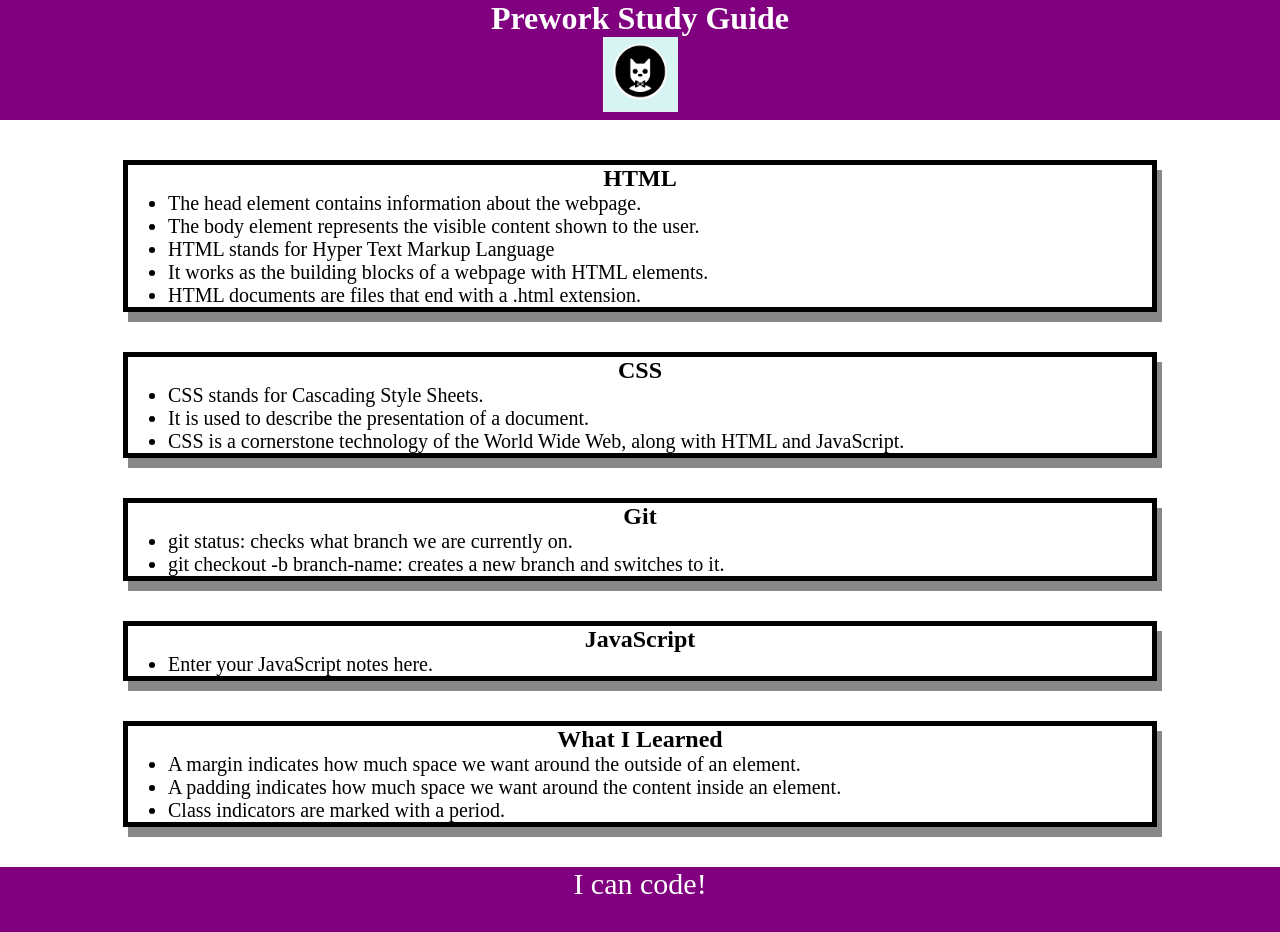
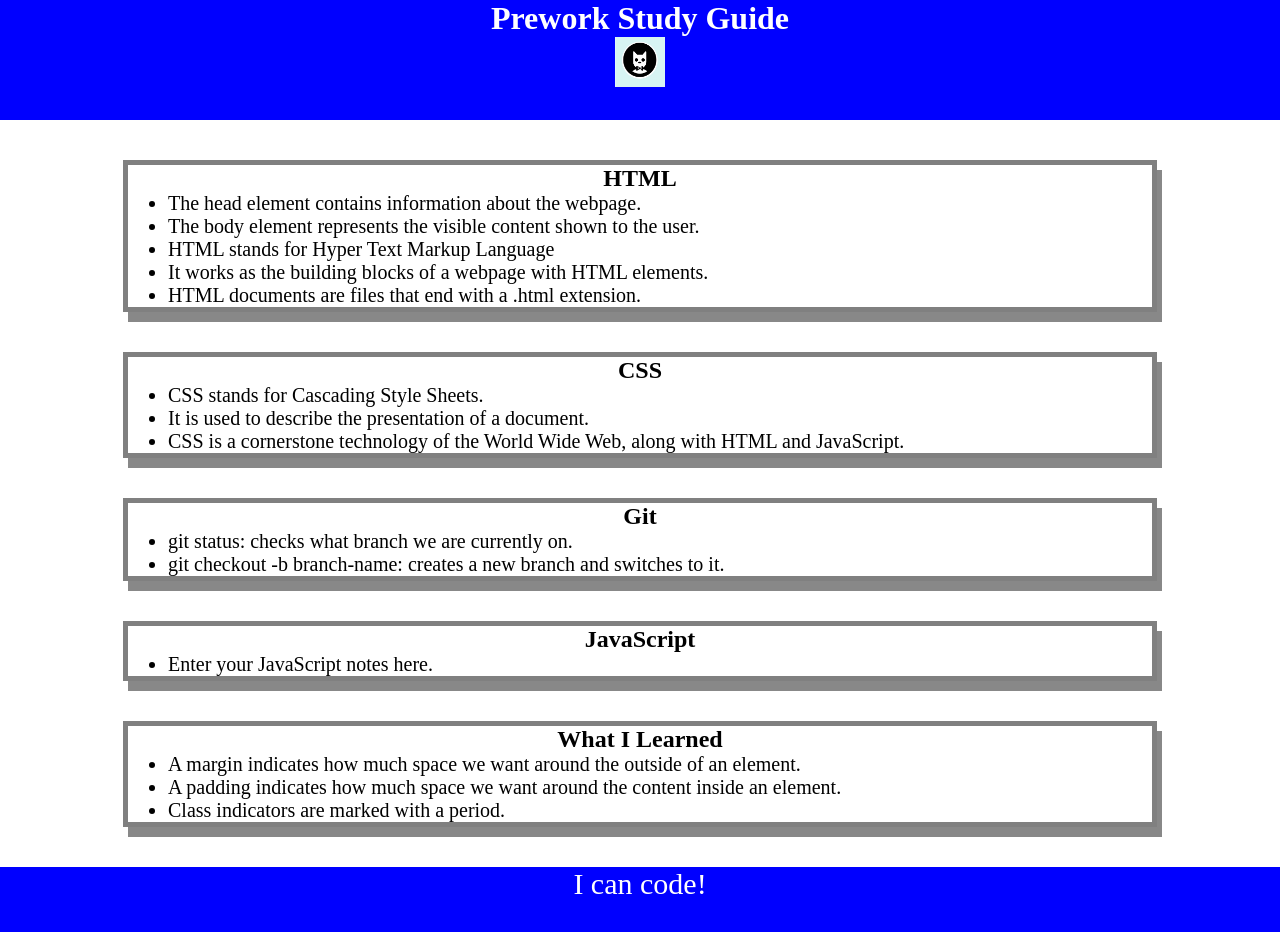
Before and after one commit to Sabrina-Nawaz/prework-study-guide, a plain HTML site: page index.html in a window 1280 px wide. Drawn offline with Linux system fonts and the light colour scheme.

Commit message:
changed CSS to project

```diff
--- a/assets/style.css
+++ b/assets/style.css
@@ -7,7 +7,7 @@ header,
 footer {
     width: 100%;
     height: 120px;
-    background-color: purple;
+    background-color: blue;
     color: white;
 }
 
@@ -18,8 +18,8 @@ h2 {
 
 img {
     display: block;
-    height: 75px;
-    width: 75px;
+    height: 50px;
+    width: 50px;
     margin-left: auto;
     margin-right: auto;
 }
@@ -37,6 +37,6 @@ p {
   .card {
     width: 80%;
     margin: 40px auto;
-    border: 5px solid black;
+    border: 5px solid gray;
     box-shadow: 5px 10px #888888;
   }
```
